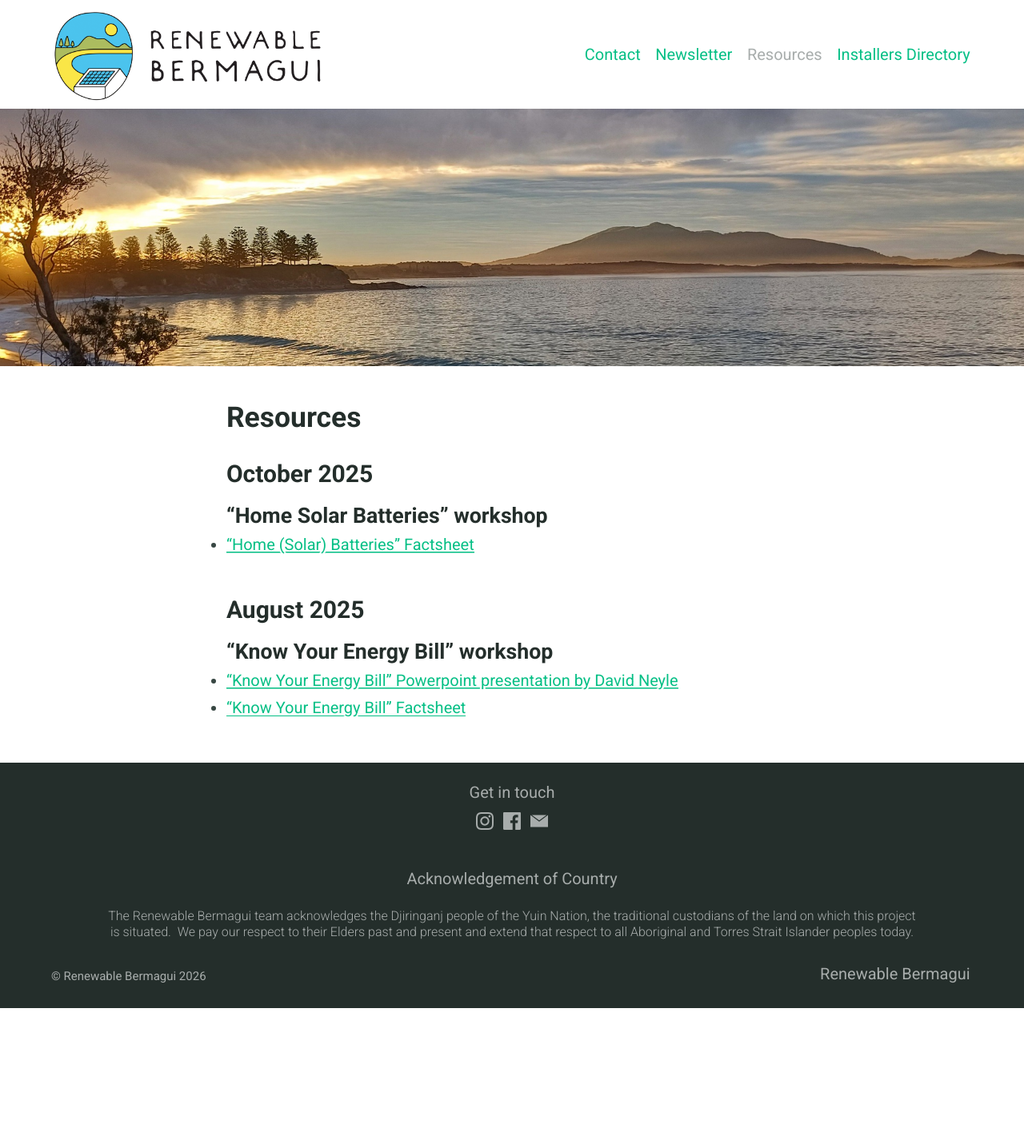
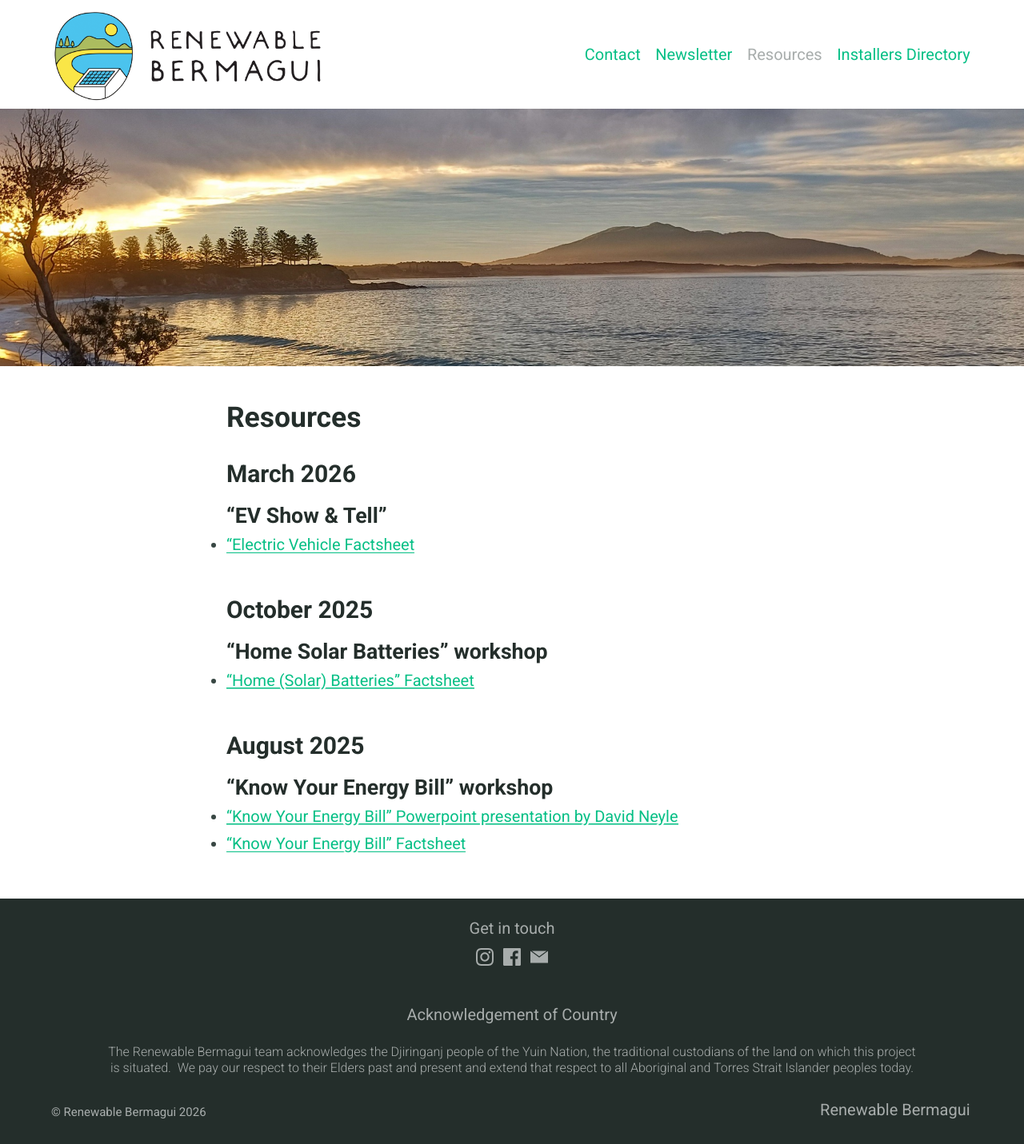
Before and after one commit to renewablebermagui/renewablebermagui.github.io, a Jekyll site: the page built from resources.md, in a window 1280 px wide. Shown: the whole page at 80% size. Built offline with Jekyll 4.4.1, drawn with Linux system fonts in a browser that asks for light colours; some web fonts are replaced; before the commit the page ends 1261 px from its top, so only the background shows below that.

Commit message:
added EV factsheet

```diff
--- a/resources.md
+++ b/resources.md
@@ -6,6 +6,11 @@ feature_image: 'img/gulaga_2000_900.jpg'
 ---
 
 ## Resources
+
+### March 2026
+#### "EV Show & Tell"
+
+* <a href="/assets/workshops/2026-03-15_RB_EV_factsheet.pdf" download="2026-03-15_Renewable_Bermagui_EV_factsheet.pd.pdf">"Electric Vehicle Factsheet</a>
 
 ### October 2025
 #### "Home Solar Batteries" workshop
```
Also changed, not shown: 1 other file.
